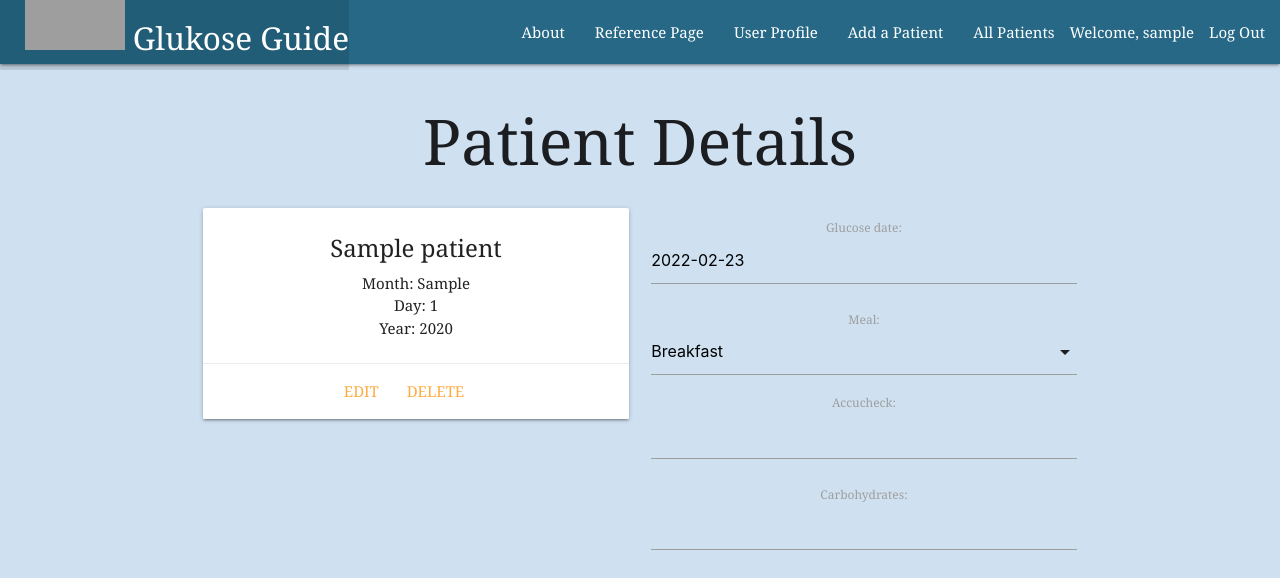
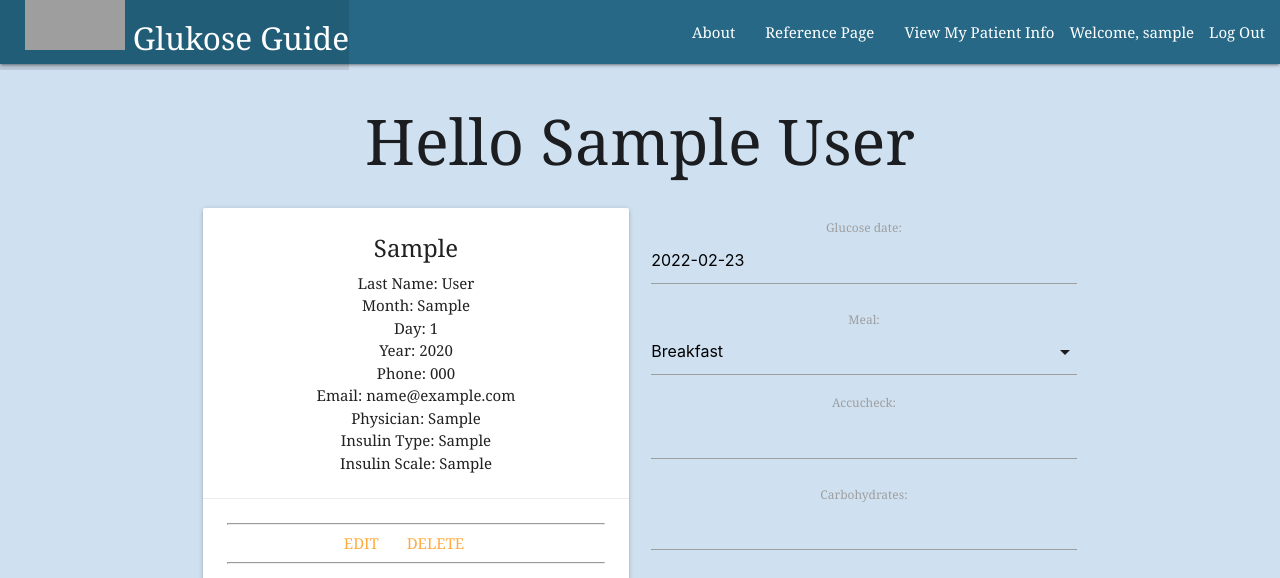
Before and after one commit to kendlyn338/GlukoseGuide, a Django app: page /patients/1/ in a window 1280 px wide. Shown: the top 578 px of the page. Run offline with Django 4.2, Linux system fonts and the light colour scheme; a user stored in the database is signed in; tables that the repository leaves empty hold one stand-in row (values such as "Sample post"); grey boxes are pictures that could not be loaded.

Commit message:
changed patient details

```diff
--- a/main_app/admin.py
+++ b/main_app/admin.py
@@ -3,7 +3,7 @@ from django.contrib.auth.models import User
 
 
 
-from .models import Patient, Glucose, Profile
+from .models import Patient, Glucose
 
 
 
@@ -12,4 +12,3 @@ from .models import Patient, Glucose, Profile
 # Register your models here.
 admin.site.register(Patient)
 admin.site.register(Glucose)
-admin.site.register(Profile)
--- a/main_app/forms.py
+++ b/main_app/forms.py
@@ -1,13 +1,7 @@
 from django.forms import ModelForm
-from .models import Glucose, Profile
+from .models import Glucose
 
 class GlucoseForm(ModelForm):
   class Meta:
     model = Glucose
     fields = ['date', 'meal', 'accucheck', 'carbohydrates', 'insulin']
-
-
-class ProfileForm(ModelForm):
-    class Meta:
-        model = Profile
-        fields = ('user', 'physician', 'insulin_type', 'insulin_scale', 'phone_number', 'email')
--- a/main_app/models.py
+++ b/main_app/models.py
@@ -15,22 +15,18 @@ MEALS = (
 )
 
 
-class Profile(models.Model):
-    user= models.OneToOneField(User, related_name='patients', on_delete=models.CASCADE)
+
+class Patient(models.Model):
+    first_name = models.CharField(max_length=100)
+    last_name = models.CharField(max_length=100)
+    month = models.CharField(max_length=20)
+    day = models.IntegerField()
+    year = models.IntegerField()
+    phone_number = models.CharField(max_length=50)
+    email = models.CharField(max_length=50)
     physician = models.CharField(max_length=100)
     insulin_type = models.CharField(max_length=50)
     insulin_scale = models.CharField(max_length=50)
-    phone_number = models.CharField(max_length=50)
-    email = models.CharField(max_length=50)
-
-    def __str__(self):
-        return self.user
-
-class Patient(models.Model):
-    name = models.CharField(max_length=100)
-    month = models.CharField(max_length=20)
-    day = models.IntegerField()
-    year = models.IntegerField()
     user = models.ForeignKey(User, on_delete=models.CASCADE)
 
 
@@ -38,7 +34,7 @@ class Patient(models.Model):
         return self.name
 
     def get_absolute_url(self):
-        return reverse('patients_index', kwargs={'patient_id': self.id})
+        return reverse('patients_detail', kwargs={'patient_id': self.id})
 
     def checked_today(self):
         return self.glucose_set.filter(date=date.today()).count() >= len(MEALS)
--- a/main_app/static/css/style.css
+++ b/main_app/static/css/style.css
@@ -3,6 +3,7 @@ body {
     display: flex;
     min-height: 100vh;
     flex-direction: column;
+
 }
 main {
     flex: 1 0 auto;
--- a/main_app/templates/base.html
+++ b/main_app/templates/base.html
@@ -32,9 +32,8 @@
             <li><a href="{% url 'about' %}">About</a></li>
             <li><a href="{% url 'reference' %}">Reference Page</a></li>
             {% if user.is_authenticated %}
-            <li><a href="{% url 'profile' user.id %}">User Profile</a></li>
-            <li><a href="{% url 'patients_create' %}">Add a Patient</a></li>
-            <li><a href="{% url 'patients_index' %}">All Patients</a></li>
+            {% comment %} <li><a href="{% url 'patients_create' %}">Add a Patient</a></li> {% endcomment %}
+            <li><a href="{% url 'patients_index' %}">View My Patient Info</a></li>
             <li>Welcome, {{user.username}}</li>
             <li><a href="{% url 'logout' %}">Log Out</a></li>
             {% else %}
--- a/main_app/templates/patients/detail.html
+++ b/main_app/templates/patients/detail.html
@@ -2,30 +2,41 @@
 
 {% block content %}
 
-<h1>Patient Details</h1>
+<h1>Hello {{ patient.first_name }} {{ patient.last_name }}</h1>
 
 <div class="row">
   <div class="col s6">
     <div class="card">
       <div class="card-content">
-        <span class="card-title">{{ patient.name }}</span>
+        <span class="card-title">{{ patient.first_name }}</span>
+        <p>Last Name: {{ patient.last_name }}</p>
         <p>Month: {{ patient.month }}</p>
         <p>Day: {{ patient.day }}</p>
         <p>Year: {{ patient.year }}</p>
+        <p>Phone: {{ patient.phone_number }}</p>
+        <p>Email: {{ patient.email }}</p>
+        <p>Physician: {{ patient.physician }}</p>
+        <p>Insulin Type: {{ patient.insulin_type }}</p>
+        <p>Insulin Scale: {{ patient.insulin_scale }}</p>
         </div>
         <div class="card-action">
+          <hr />
           <a href="{% url 'patients_update' patient.id %}">Edit</a>
           <a href="{% url 'patients_delete' patient.id %}">Delete</a>
+          <hr />
+          <br />
+          <img src = 'https://i.pinimg.com/originals/fc/f4/19/fcf419312275c49ea1b5995be46208c8.jpg' />
       </div>
     </div>
   </div>
+
   <div class="col s6">
     <form action="{% url 'add_glucose' patient.id %}" method="post">
       {% csrf_token %} {{ glucose_form.as_p }}
       <input type="submit" class="btn green" value="Add Entry" />
     </form>
   <div class="card-action">
-      <a href="{% url 'glucose_update' patient.id %}" class='btn green'>Edit</a>
+      <a href="{% url 'glucose_update' patient.id %}" class='btn red'>Edit</a>
   </div>
     <br />
     {% if patient.checked_today %}
--- a/main_app/urls.py
+++ b/main_app/urls.py
@@ -15,7 +15,7 @@ urlpatterns = [
     path('patients/<int:pk>/delete/', views.PatientDelete.as_view(), name='patients_delete'),
     path('patients/<int:patient_id>/add_glucose/', views.add_glucose, name='add_glucose'),
     path('accounts/signup/', views.signup, name='signup'),
-    path('patients/<int:user_id>/profile/', views.profile, name='profile'),
+
 
     path('glucose/<int:pk>/update/', views.GlucoseUpdate.as_view(), name='glucose_update'),
 
--- a/main_app/views.py
+++ b/main_app/views.py
@@ -1,7 +1,7 @@
 from django.shortcuts import render, redirect
 from django.views.generic.edit import CreateView, UpdateView, DeleteView
 from .models import Patient, User, Glucose
-from .forms import GlucoseForm, ProfileForm
+from .forms import GlucoseForm
 from django.contrib.auth import login
 from django.contrib.auth.forms import UserCreationForm
 from django.contrib.auth.decorators import login_required
@@ -28,14 +28,6 @@ def signup(request):
   return render(request, 'registration/signup.html', context)
 
 
-
-def profile(request, user_id):
-    form = ProfileForm(request.POST)
-    if form.is_valid():
-        new_profile = form.save(commit=False)
-        new_profile.user_id = user_id
-        new_profile.save()
-    return redirect('patients_detail', user_id=user_id)
 
 
 def home(request):
@@ -85,7 +77,7 @@ class GlucoseUpdate(LoginRequiredMixin, UpdateView):
 
 class PatientCreate(LoginRequiredMixin, CreateView):
     model = Patient
-    fields = ('name', 'month', 'day', 'year')
+    fields = ('first name', 'last name', 'month', 'day', 'year', 'phone_number', 'email', 'physician', 'insulin_type', 'insulin_scale')
 
     def form_valid(self, form):
         form.instance.user = self.request.user
```
Also changed, not shown: main_app/templates/patients/index.html (+7 -1 lines), main_app/templates/profile.html (deleted, +0 -16 lines), main_app/templates/reference.html (+3 -6 lines), main_app/migrations/0007_patient_email_patient_insulin_scale_and_more.py, main_app/migrations/0008_alter_profile_user_delete_user.py (deleted), main_app/migrations/0008_rename_name_patient_first_name_patient_last_name.py (added), main_app/migrations/0009_rename_user_profile_name.py (deleted), main_app/migrations/0010_rename_name_profile_user.py (deleted), main_app/migrations/0011_rename_user_profile_user_id.py (deleted), main_app/migrations/0012_rename_user_id_profile_patient.py (deleted), main_app/migrations/0013_rename_patient_profile_user.py (deleted), main_app/migrations/0014_alter_profile_user.py (deleted).
